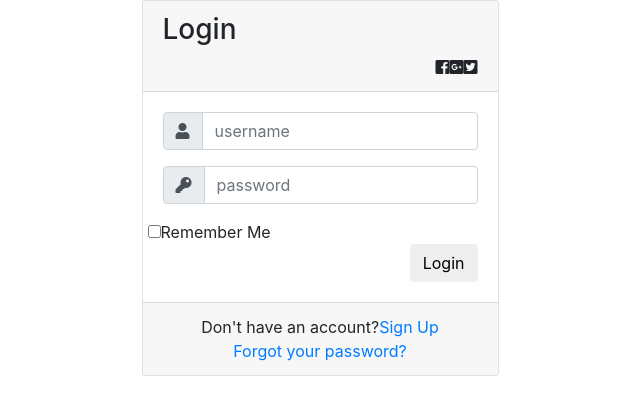
After one commit to Mehdizamanian/DjangoWebDevelpment, a Django app: page /accounts/login/ in a window 1280 px wide. The commit adds this page. Shown: the top 415 px of the page, without its empty margins (320-960 px from the left). Run offline with Django 4.2, Linux system fonts and the light colour scheme; parts of the project's set-up code (start-up, migrations or seed data) failed here and were passed over; some libraries are stand-ins or nearby versions.

Commit message:
login and logout and sign up created successfully

```diff
--- a/accounts/views.py
+++ b/accounts/views.py
@@ -11,9 +11,9 @@ def signupview(request):
   if request.method=='POST':
     form=UserCreationForm(request.POST)
     if form.is_valid():
-      messages.success(request,'your account created successfully to log in below')
+      # messages.success(request,'your account created successfully to log in below')
       form.save()
-      return redirect("accounts:login")
+      return redirect("blogs:blog")
   else:
     form=UserCreationForm
   return render(request,'accounts/signup.html',{'form':form})
--- a/core/settings.py
+++ b/core/settings.py
@@ -135,6 +135,10 @@ MEDIA_URL = 'media/'
 MEDIA_ROOT= BASE_DIR /"media/"
 
 
+#login and logout url
+LOGIN_REDIRECT_URL = 'blogs:blog'
+LOGOUT_REDIRECT_URL = 'blogs:blog'
+
 # Default primary key field type
 # https://docs.djangoproject.com/en/4.2/ref/settings/#default-auto-field
 
--- a/core/urls.py
+++ b/core/urls.py
@@ -26,6 +26,7 @@ urlpatterns = [
     path('admin/', admin.site.urls),
     path('', include('website.urls')),
     path('blogs/', include('blogs.urls')),
+    path('accounts/', include('django.contrib.auth.urls')), # dj account login and logout
     path('accounts/', include('accounts.urls')),
     path('captcha/', include('captcha.urls')),
 ]
--- a/templates/base.html
+++ b/templates/base.html
@@ -73,6 +73,9 @@ https://templatemo.com/tm-551-stand-blog
               <li class="nav-item">
                 <a class="nav-link" href="{% url "website:contact" %}">Contact Us</a>
               </li>
+              <li class="nav-item">
+                <a class="nav-link" href="{% url "login" %}">account</a>
+              </li>
             </ul>
           </div>
         </div>
--- /dev/null
+++ b/templates/registration/login.html
@@ -0,0 +1,158 @@
+{% comment %} Login page
+
+{% if user.is_authenticated %}
+<h4>DEAR , {{user.username}} you have logged in </h4>
+<a href="{% url "logout" %}"> logout</a>
+{% endif %}
+
+<hr/> {% endcomment %}
+
+
+
+{% load static %}
+<!DOCTYPE html>
+<html>
+<head>
+	<title>Login Page</title>
+   <!--Made with love by Mutiullah Samim -->
+
+	<!--Bootsrap 4 CDN-->
+	<link rel="stylesheet" href="https://stackpath.bootstrapcdn.com/bootstrap/4.1.3/css/bootstrap.min.css" integrity="sha384-MCw98/SFnGE8fJT3GXwEOngsV7Zt27NXFoaoApmYm81iuXoPkFOJwJ8ERdknLPMO" crossorigin="anonymous">
+
+    <!--Fontawesome CDN-->
+	<link rel="stylesheet" href="https://use.fontawesome.com/releases/v5.3.1/css/all.css" integrity="sha384-mzrmE5qonljUremFsqc01SB46JvROS7bZs3IO2EmfFsd15uHvIt+Y8vEf7N7fWAU" crossorigin="anonymous">
+
+	<!--Custom styles-->
+	<link rel="stylesheet" type="text/css" href="{% static "css/registeration.css" %}">
+  <link href="//maxcdn.bootstrapcdn.com/bootstrap/4.1.1/css/bootstrap.min.css" rel="stylesheet" id="bootstrap-css">
+  <script src="//maxcdn.bootstrapcdn.com/bootstrap/4.1.1/js/bootstrap.min.js"></script>
+  <script src="//cdnjs.cloudflare.com/ajax/libs/jquery/3.2.1/jquery.min.js"></script>
+</head>
+<body>
+<div class="container">
+	<div class="d-flex justify-content-center h-100">
+		<div class="card">
+			<div class="card-header">
+				<h3>Login</h3>
+
+				{% for message in messages %}
+				<h5 class=" text-success">{{message}}</h5>
+				{% endfor %}
+        {% comment %} <h4>DEAR , {{user.username}} you have logged in </h4> {% endcomment %}
+
+				<div class="d-flex justify-content-end social_icon">
+					<span><i class="fab fa-facebook-square"></i></span>
+					<span><i class="fab fa-google-plus-square"></i></span>
+					<span><i class="fab fa-twitter-square"></i></span>
+				</div>
+			</div>
+			<div class="card-body">
+
+
+				<form method="POST">
+          {% csrf_token %}
+
+          {% if user.is_authenticated %}
+
+          {% comment %} <div class="input-group form-group">
+						<div class="input-group-prepend">
+							<span class="input-group-text"><i class="fas fa-user"></i></span>
+						</div>
+						<input name="username" type="text" class="form-control" placeholder="username">
+
+					</div>
+					<div class="input-group form-group">
+						<div class="input-group-prepend">
+							<span class="input-group-text"><i class="fas fa-key"></i></span>
+						</div>
+						<input name="password" type="password" class="form-control" placeholder="password">
+					</div>
+
+					<div class="row align-items-center remember">
+						<input type="checkbox">Remember Me
+					</div> {% endcomment %}
+
+          <h3 class="text-light">Dear <span class="text-info">{{user.username}}<span></h3>
+          <h4 class="text-light">you have logged in already . </h4><br/><br/>
+
+					<div class="form-group">
+
+            <a href="{% url "logout" %}" class="btn float-right login_btn bg-info">logout</a>
+
+
+
+					</div>
+
+
+
+
+          {% else %}
+          <div class="input-group form-group">
+						<div class="input-group-prepend">
+							<span class="input-group-text"><i class="fas fa-user"></i></span>
+						</div>
+						<input name="username" type="text" class="form-control" placeholder="username">
+
+					</div>
+					<div class="input-group form-group">
+						<div class="input-group-prepend">
+							<span class="input-group-text"><i class="fas fa-key"></i></span>
+						</div>
+						<input name="password" type="password" class="form-control" placeholder="password">
+					</div>
+
+					<div class="row align-items-center remember">
+						<input type="checkbox">Remember Me
+					</div>
+					<div class="form-group">
+
+            {% if user.is_authenticated %}
+            <a href="{% url "logout" %}" class="btn float-right login_btn bg-info">logout</a>
+            {% else %}
+            <input type="submit" value="Login" class="btn float-right login_btn">
+            {% endif %}
+
+
+					</div>
+          {% endif %}
+
+				</form>
+
+
+
+			</div>
+			<div class="card-footer">
+				<div class="d-flex justify-content-center links">
+					Don't have an account?<a href="{% url "accounts:signup" %}">Sign Up</a>
+				</div>
+				<div class="d-flex justify-content-center">
+					<a href="#">Forgot your password?</a>
+				</div>
+			</div>
+		</div>
+	</div>
+</div>
+</body>
+</html>
+
+
+
+
+
+
+
+
+
+
+
+{% comment %}
+<form method="post">
+  {% csrf_token %}
+  {{ form.as_p }}
+  <button type="submit">Log In</button>
+  </form>
+
+{% if user.is_authenticated %}
+<h4>DEAR , {{user.username}} you have logged in </h4>
+<a href="{% url "logout" %}"> logout</a>
+{% endif %} {% endcomment %}
```
Also changed, not shown: templates/accounts/signup.html (+19 -10 lines), db.sqlite3, 2 other files.
